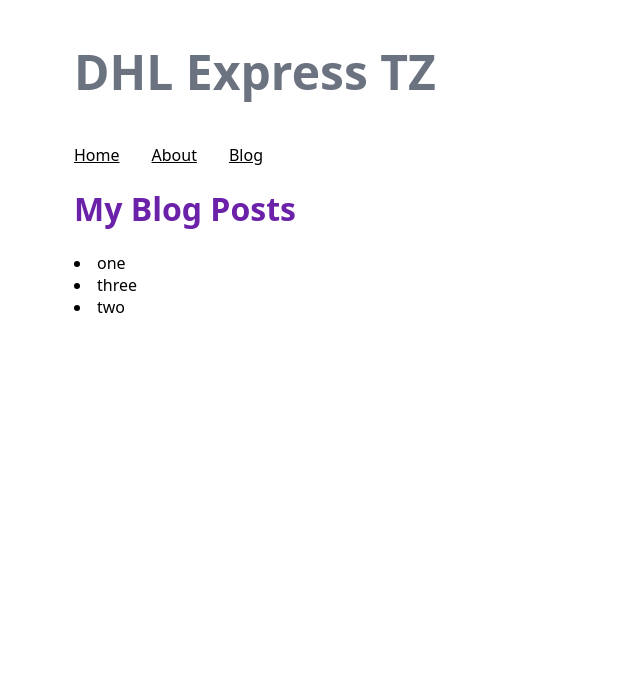
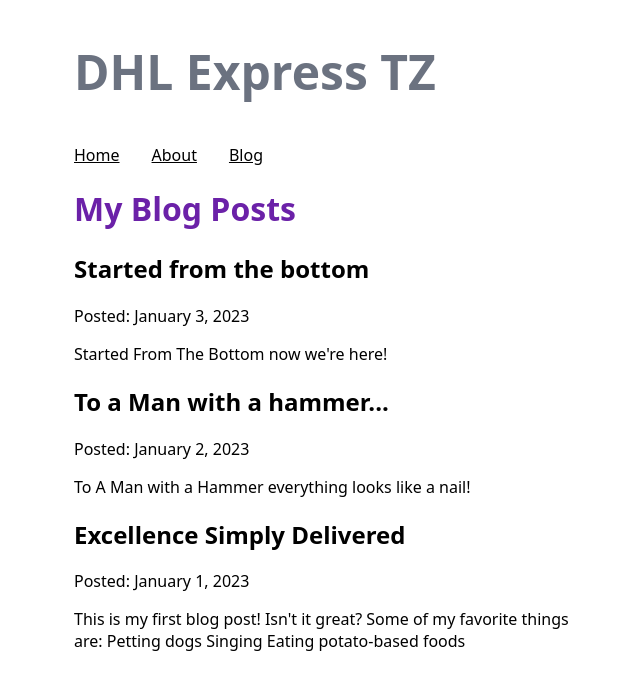
Before and after one commit to artwaha/gatsby-tailwind, a Gatsby site: page /blog in a window 1280 px wide. Shown: the whole page, without its empty margins (310-950 px from the left). Built offline with nearby package versions, Linux system fonts and the light colour scheme; Gatsby itself is replaced by a stand-in of ours.

Commit message:
Finished Gatsby Tutorial Part 5

```diff
--- a/blog/one.mdx
+++ b/blog/one.mdx
@@ -0,0 +1,13 @@
+---
+title: "Excellence Simply Delivered"
+date: "2023-01-01"
+slug: "excellence-simply-delivered"
+---
+
+This is my first blog post! Isn't it _great_?
+
+Some of my **favorite** things are:
+
+- Petting dogs
+- Singing
+- Eating potato-based foods
--- a/blog/three.mdx
+++ b/blog/three.mdx
@@ -0,0 +1,7 @@
+---
+title: "Started from the bottom"
+date: "2023-01-03"
+slug: "started-from-the-bottom"
+---
+
+Started From The Bottom now we're here!
--- a/blog/two.mdx
+++ b/blog/two.mdx
@@ -0,0 +1,7 @@
+---
+title: "To a Man with a hammer..."
+date: "2023-01-02"
+slug: "to-a-man-with-a-hammer"
+---
+
+To A Man with a Hammer everything looks like a nail!
--- a/src/pages/blog.js
+++ b/src/pages/blog.js
@@ -4,13 +4,18 @@
 import Seo from "../components/seo";
 
 const BlogPage = ({ data }) => {
-  const nodes = data.allFile.nodes;
+  //   console.log(data);
+  const nodes = data.allMdx.nodes;
   //   console.log(nodes);
 
   return (
     <Layout pageTitle="My Blog Posts">
       {nodes.map((node) => (
-        <li key={node.name}> {node.name} </li>
+        <article key={node.id}>
+          <h2>{node.frontmatter.title}</h2>
+          <p>Posted: {node.frontmatter.date}</p>
+          <p>{node.excerpt}</p>
+        </article>
       ))}
     </Layout>
   );
@@ -18,9 +23,14 @@
 
 export const query = graphql`
   query {
-    allFile {
+    allMdx(sort: { frontmatter: { date: DESC } }) {
       nodes {
-        name
+        frontmatter {
+          date(formatString: "MMMM D, YYYY")
+          title
+        }
+        id
+        excerpt
       }
     }
   }
```
